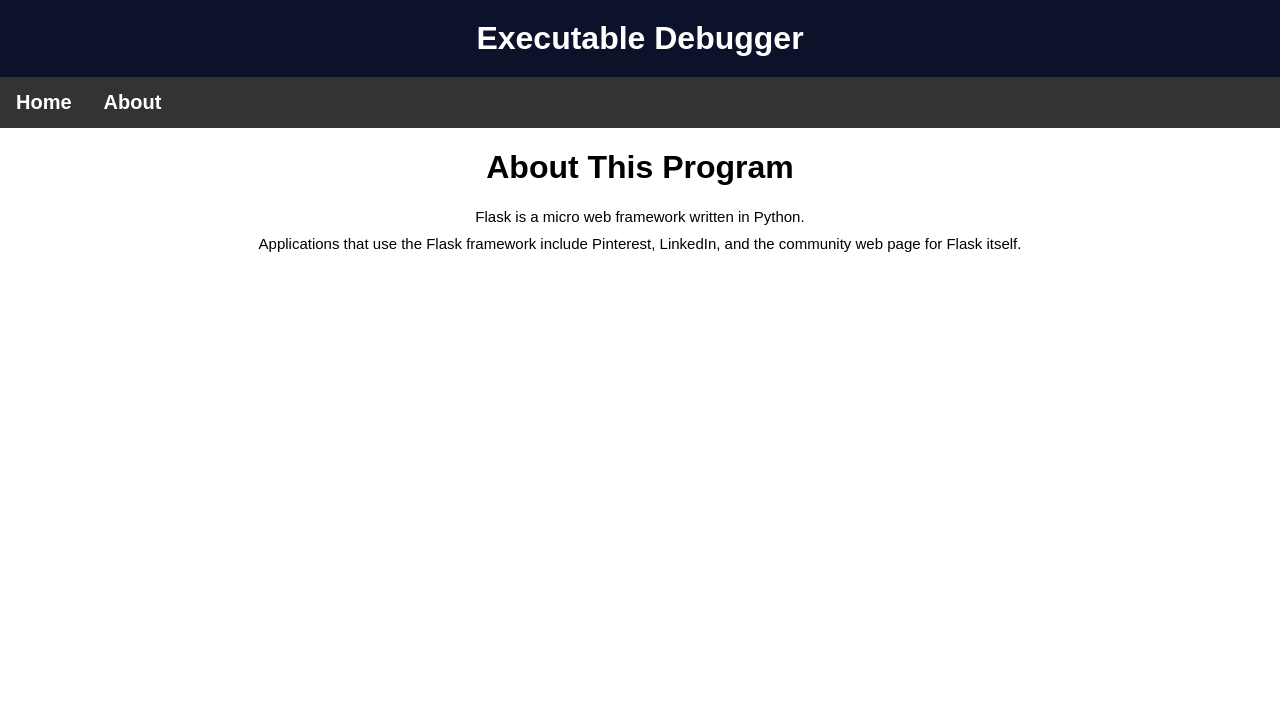
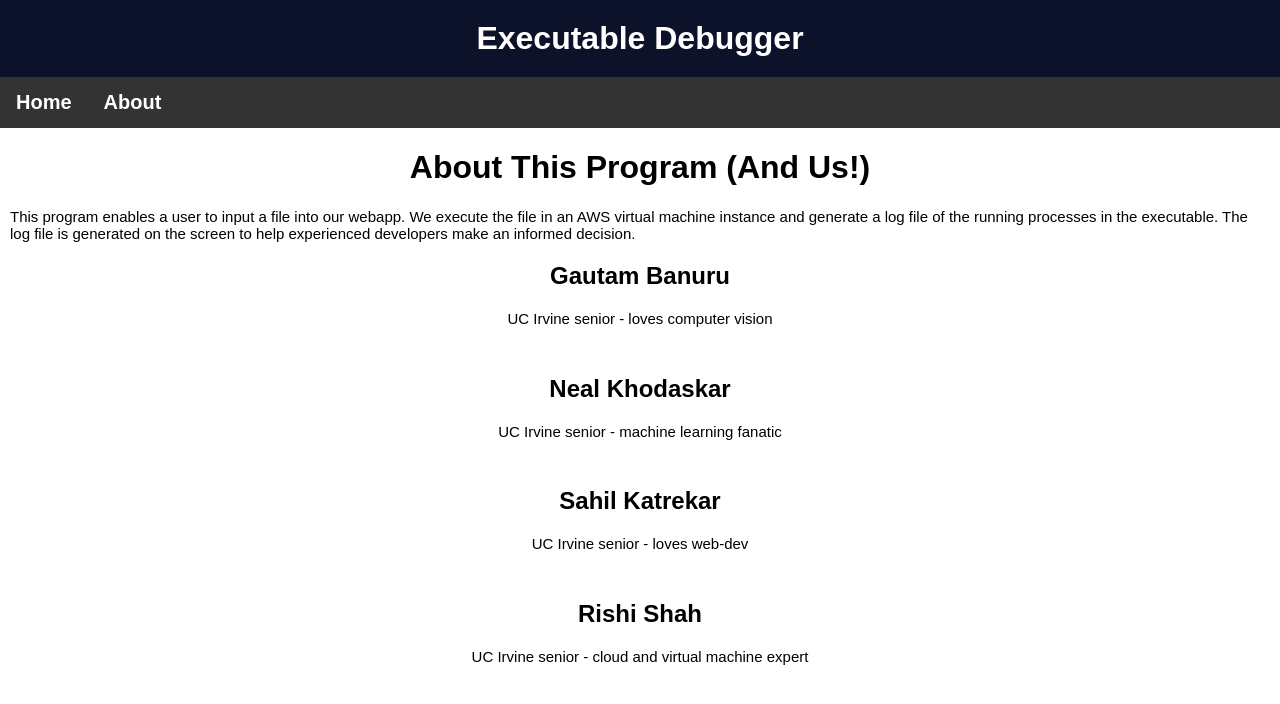
Before and after one commit to shkhodaskar/eXecRay, a Flask app: page /about in a window 1280 px wide. Shown: the top 704 px of the page. Run offline with Flask 2, Linux system fonts and the light colour scheme.

Commit message:
Add files via upload

```diff
--- a/templates/about.html
+++ b/templates/about.html
@@ -8,12 +8,29 @@
     {% extends "template.html" %}
     {% block content %}
 
-    <center><h1> About This Program </h1></center>
+    <center><h1> About This Program (And Us!)</h1></center>
+
+      <p> This program enables a user to input a file into our webapp. We execute the file in an AWS virtual machine instance and generate a log file of the running processes in the executable.
+        The log file is generated on the screen to help experienced developers make an informed decision.</p>
+
+
     <center>
-      <p> Flask is a micro web framework written in Python.</p>
-    <p> Applications that use the Flask framework include Pinterest,
-      LinkedIn, and the community web page for Flask itself.</p>
-      </center>
+    <h2>Gautam Banuru</h2>
+    <p>UC Irvine senior - loves computer vision</p><br>
+
+    <h2>Neal Khodaskar</h2>
+    <p>UC Irvine senior - machine learning fanatic</p><br>
+
+    <h2>Sahil Katrekar</h2>
+    <p>UC Irvine senior - loves web-dev</p><br>
+
+    <h2>Rishi Shah</h2>
+    <p>UC Irvine senior - cloud and virtual machine expert</p><br>
+    </center>
+
+
+
+
 
     {% endblock %}
   </body>
```
